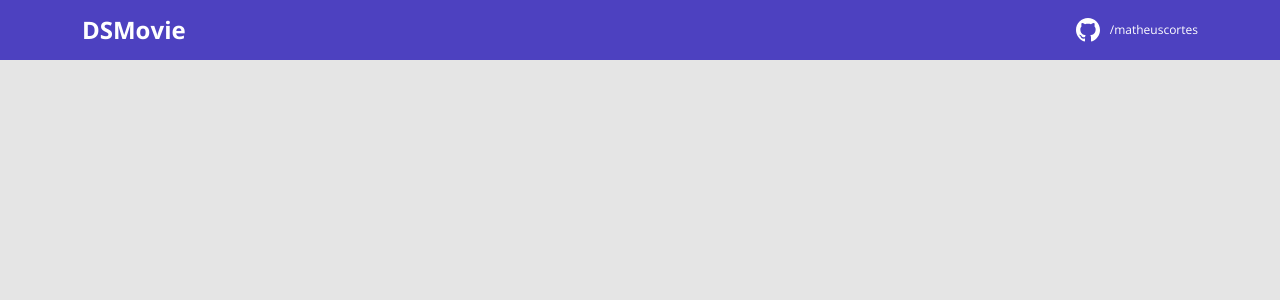
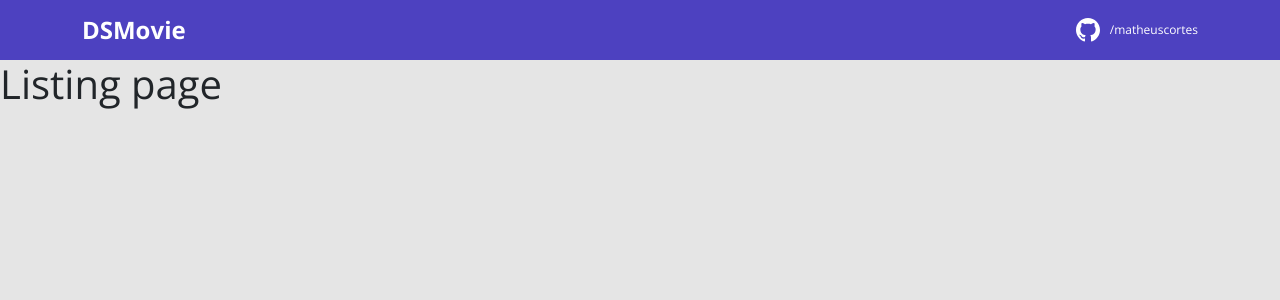
Before and after one commit to matheuscortes/dsmovie, a React (Create React App) app in the folder front-end/: page / in a window 1280 px wide. Shown: the top 300 px of the page. Built offline with nearby package versions, Linux system fonts and the light colour scheme.

Commit message:
Created routes

```diff
--- a/front-end/package.json
+++ b/front-end/package.json
@@ -10,9 +10,11 @@
     "@types/node": "^16.11.33",
     "@types/react": "^18.0.9",
     "@types/react-dom": "^18.0.3",
+    "@types/react-router-dom": "5.3.2",
     "bootstrap": "5.1.3",
     "react": "^18.1.0",
     "react-dom": "^18.1.0",
+    "react-router-dom": "6.2.1",
     "react-scripts": "5.0.1",
     "typescript": "^4.6.4",
     "web-vitals": "^2.1.4"
--- a/front-end/src/App.tsx
+++ b/front-end/src/App.tsx
@@ -1,8 +1,24 @@
-import Navbar from './components/Navbar';
+import {
+  BrowserRouter,
+  Routes,
+  Route
+} from "react-router-dom";
+
+import Listing from 'pages/Listing';
+import Form from 'pages/Form';
+import Navbar from 'components/Navbar';
 
 function App() {
   return (
-    <Navbar />
+    <BrowserRouter>
+      <Navbar />
+      <Routes>
+        <Route path="/" element={<Listing />} />
+        <Route path="/form">
+          <Route path=":movieId" element={<Form />} />
+        </Route>
+      </Routes>
+    </BrowserRouter>
   );
 }
 
--- /dev/null
+++ b/front-end/src/pages/Form/index.tsx
@@ -0,0 +1,7 @@
+function Form() {
+    return(
+        <h1>Form page</h1>
+    );
+}
+
+export default Form;
--- /dev/null
+++ b/front-end/src/pages/Listing/index.tsx
@@ -0,0 +1,7 @@
+function Listing() {
+    return(
+        <h1>Listing page</h1>
+    );
+}
+
+export default Listing;
```
Also changed, not shown: 1 other file (tests, documents, lock files or other folders).
